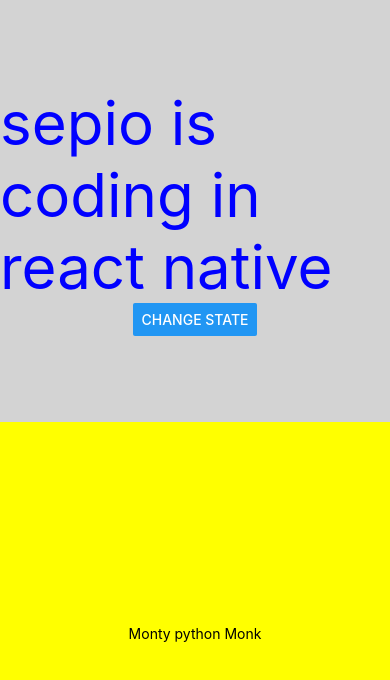
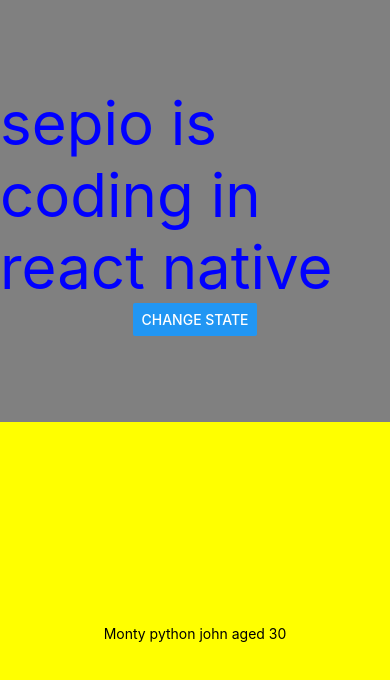
Before and after one commit to smushibi/my-app-01, a React Native app: screen / in a window 390 px wide. Shown: the top 680 px of the page. Built offline with nearby package versions, Linux system fonts and the light colour scheme.

Commit message:
useState with object

```diff
--- a/App.js
+++ b/App.js
@@ -3,10 +3,9 @@ import React, {useState}from 'react';
 import { StyleSheet, Text, View, Button } from 'react-native';
 
 export default function App() {
-  const [name, setName ]
-= useState("Monk")
+  const [name, setName ]= useState({name:'john', age:30})
 const onChange =()=>{
-  setName("Chikiti")
+  setName({name:'sepio', age:45})
 }
 return (
     <>
@@ -14,7 +13,7 @@ return (
       <Text style={styles.textColor}>sepio is coding in react native </Text>
       <View><Button  onPress={onChange}  title="change state"/></View>
     </View>
-    <View style={styles.container2}><Text>Monty python {name}</Text></View>
+    <View style={styles.container2}><Text>Monty python {name.name} aged {name.age}</Text></View>
     </>
   );
 }
@@ -22,7 +21,7 @@ return (
 const styles = StyleSheet.create({
   container: {
     flex: 0.5,
-    backgroundColor: 'lightgray',
+    backgroundColor: 'gray',
     alignItems: 'center',
     justifyContent: 'center',
   },
```
